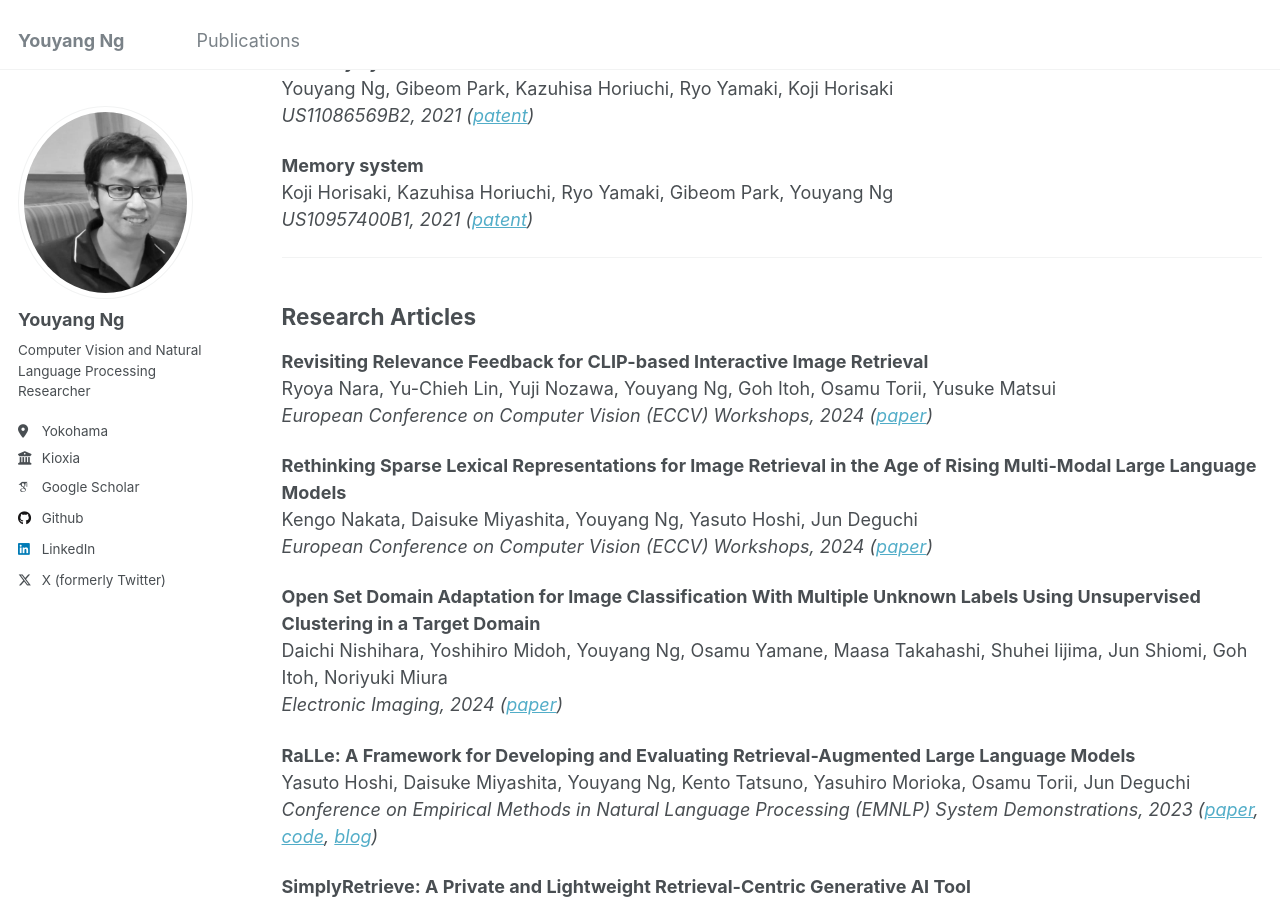
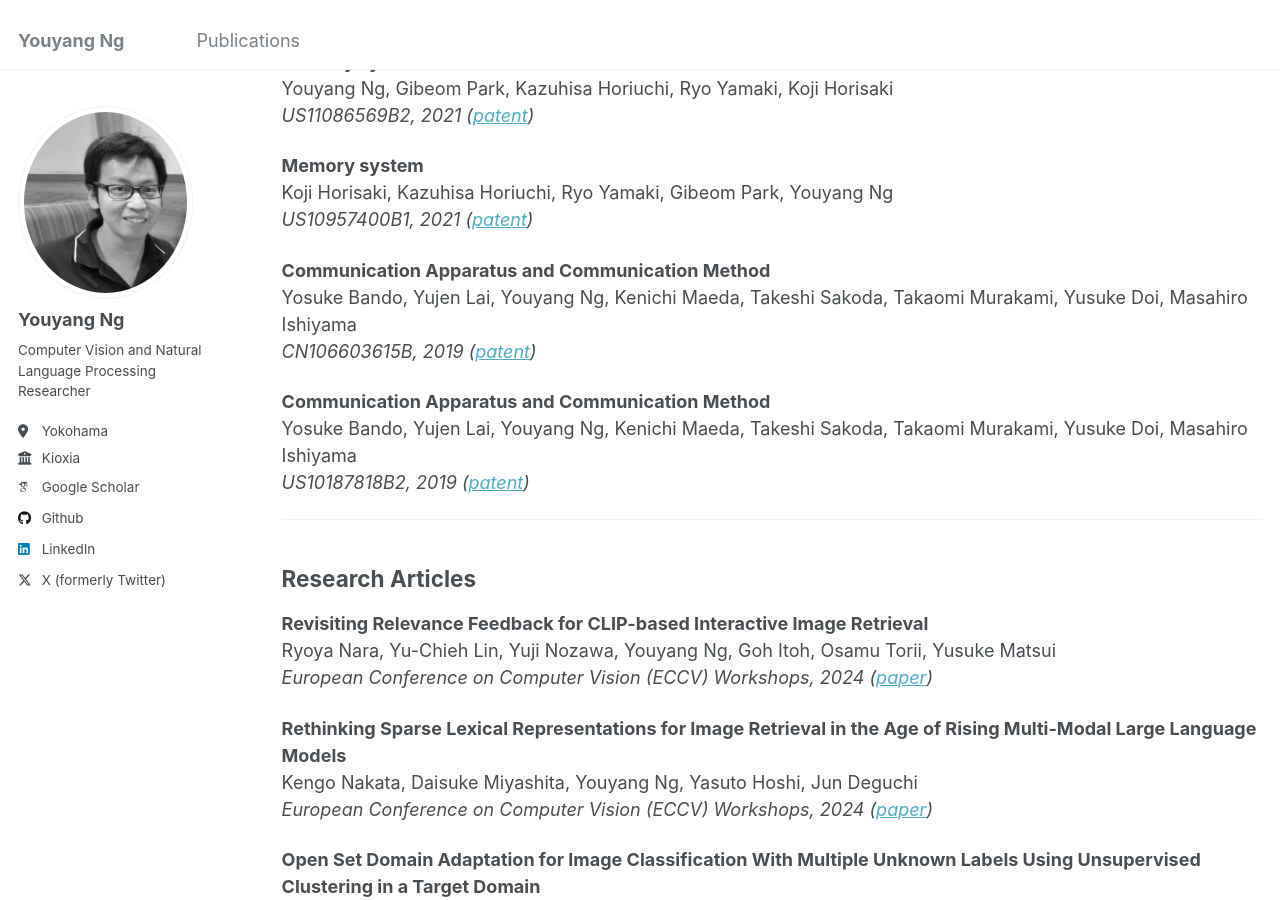
Before and after one commit to yy29/yy29.github.io, a Jekyll site: the page built from _pages/publications.md, in a window 1280 px wide and 900 px high, scrolled down 872 px. Built offline with Jekyll 4.4.1, drawn with Linux system fonts in a browser that asks for light colours; some web fonts are replaced.

Commit message:
Update publications.md

```diff
--- a/_pages/publications.md
+++ b/_pages/publications.md
@@ -42,6 +42,14 @@ Youyang Ng, Gibeom Park, Kazuhisa Horiuchi, Ryo Yamaki, Koji Horisaki
 Koji Horisaki, Kazuhisa Horiuchi, Ryo Yamaki, Gibeom Park, Youyang Ng
 *US10957400B1, 2021 ([patent](https://patents.google.com/patent/US10957400B1/en))*
 
+**Communication Apparatus and Communication Method**
+Yosuke Bando, Yujen Lai, Youyang Ng, Kenichi Maeda, Takeshi Sakoda, Takaomi Murakami, Yusuke Doi, Masahiro Ishiyama
+*CN106603615B, 2019 ([patent](https://patents.google.com/patent/CN106603615B/en))*
+
+**Communication Apparatus and Communication Method**
+Yosuke Bando, Yujen Lai, Youyang Ng, Kenichi Maeda, Takeshi Sakoda, Takaomi Murakami, Yusuke Doi, Masahiro Ishiyama
+*US10187818B2, 2019 ([patent](https://patents.google.com/patent/US10187818B2/en))*
+
 ---
 ## Research Articles
 
```
